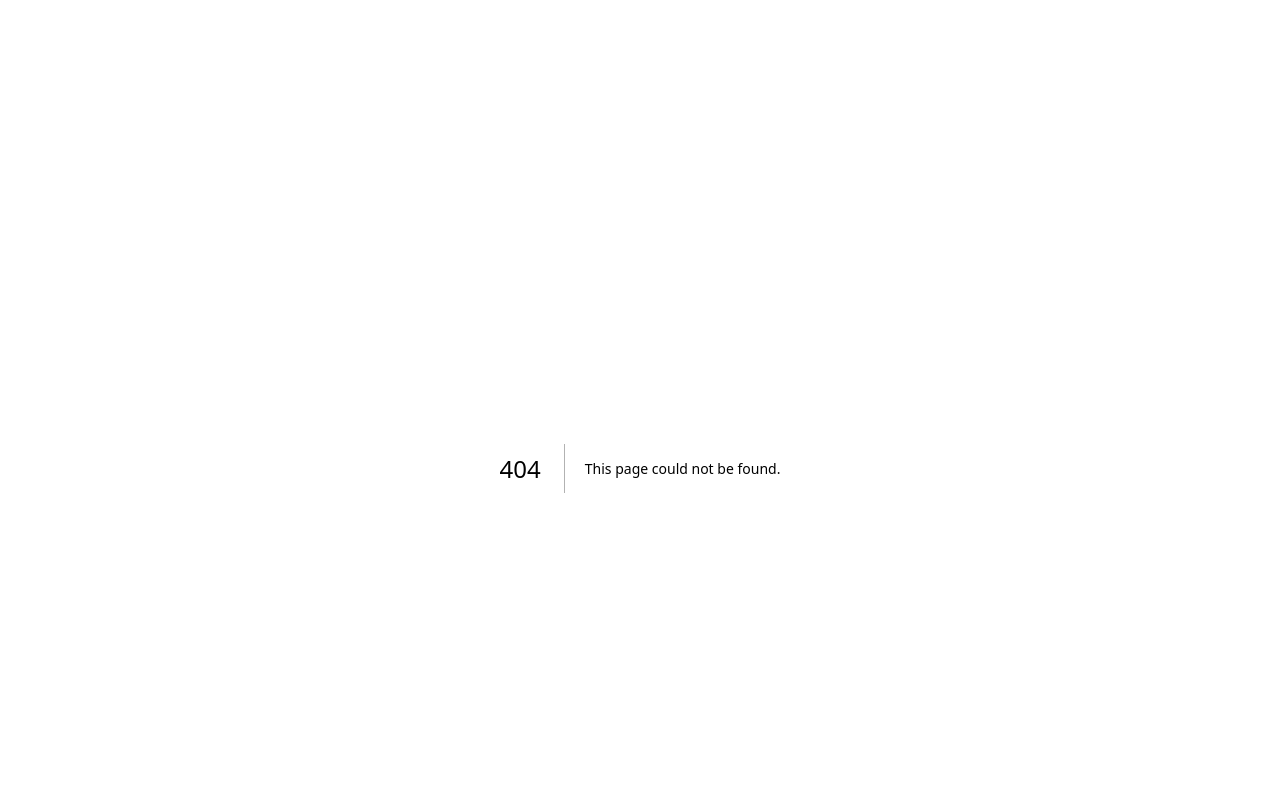
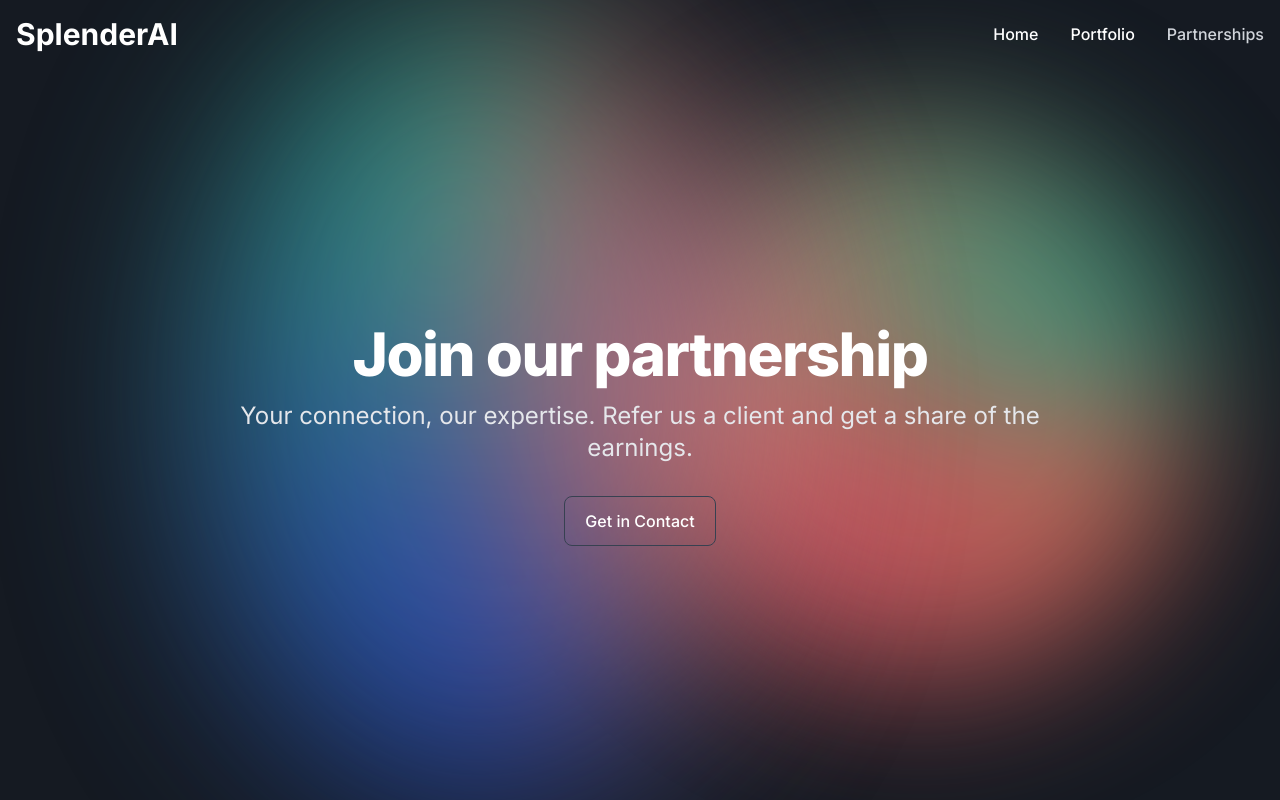
Before and after one commit to andreafabbricatore/splenderaiweb, a Next.js app: page /partnerships in a window 1280 px wide. Before the commit this address had no page. Shown: the top 800 px of the page. Built offline with nearby package versions, Linux system fonts and the light colour scheme.

Commit message:
added partnership page, changed navbar design

```diff
--- a/src/app/components/navbar.tsx
+++ b/src/app/components/navbar.tsx
@@ -52,15 +52,15 @@ function Navbar() {
           } w-full md:block md:w-auto`}
           id="navbar-default"
         >
-          <ul className="font-medium flex flex-col p-4 md:p-0 mt-4 border rounded-lg md:flex-row md:space-x-8 rtl:space-x-reverse md:mt-0 md:border-0 bg-gray-800 md:bg-transparent border-gray-700">
+          <ul className="font-medium flex flex-col p-4 md:p-0 mt-4 border rounded-lg md:flex-row md:space-x-8 rtl:space-x-reverse md:mt-0 md:border-0 bg-transparent md:bg-transparent border-gray-700">
             <li>
               <Link
                 onClick={toggleMenu}
                 href="/"
                 className={
                   currentRoute == "/"
-                    ? "block py-2 px-3 bg-blue-700 rounded md:bg-transparent md:p-0 text-white md:text-blue-500"
-                    : "block py-2 px-3 rounded md:border-0 md:p-0 text-white md:hover:text-blue-500 hover:bg-gray-700 hover:text-white md:hover:bg-transparent"
+                    ? "block py-2 px-3 hover:border md:hover:border-0 bg-transparent rounded md:p-0 text-gray-300  hover:border-gray-700"
+                    : "block py-2 px-3 hover:border md:hover:border-0 bg-transparent rounded md:p-0 text-white md:hover:text-gray-300 hover:border-gray-700"
                 }
                 aria-current="page"
               >
@@ -73,11 +73,24 @@ function Navbar() {
                 href="/portfolio"
                 className={
                   currentRoute == "/portfolio"
-                    ? "block py-2 px-3 bg-blue-700 rounded md:bg-transparent md:p-0 text-white md:text-blue-500"
-                    : "block py-2 px-3 rounded md:border-0 md:p-0 text-white md:hover:text-blue-500 hover:bg-gray-700 hover:text-white md:hover:bg-transparent"
+                    ? "block py-2 px-3 hover:border md:hover:border-0 bg-transparent rounded md:p-0 text-gray-300  hover:border-gray-700 "
+                    : "block py-2 px-3 hover:border md:hover:border-0 bg-transparent rounded md:p-0 text-white md:hover:text-gray-300 hover:border-gray-700"
                 }
               >
                 Portfolio
+              </Link>
+            </li>
+            <li>
+              <Link
+                onClick={toggleMenu}
+                href="/partnerships"
+                className={
+                  currentRoute == "/partnerships"
+                    ? "block py-2 px-3 hover:border md:hover:border-0 bg-transparent rounded md:p-0 text-gray-300  hover:border-gray-700 "
+                    : "block py-2 px-3 hover:border md:hover:border-0 bg-transparent rounded md:p-0 text-white md:hover:text-gray-300 hover:border-gray-700"
+                }
+              >
+                Partnerships
               </Link>
             </li>
           </ul>
--- /dev/null
+++ b/src/app/components/partnershiphero.tsx
@@ -0,0 +1,25 @@
+import Image from "next/image";
+
+export default function PartnershipHero() {
+  return (
+    <section className="">
+      <div className="py-64 px-4 mx-auto max-w-screen-xl text-center lg:py-64 lg:px-12">
+        <h1 className="mb-4 text-4xl font-extrabold tracking-tight leading-none md:text-5xl lg:text-6xl text-white">
+          Join our partnership
+        </h1>
+        <p className="mb-8 text-lg font-normal lg:text-2xl sm:px-16 xl:px-48 text-gray-200">
+          Your connection, our expertise. Refer us a client and get a share of
+          the earnings.
+        </p>
+        <div className="flex flex-col mb-8 lg:mb-16 space-y-4 sm:flex-row sm:justify-center sm:space-y-0 sm:space-x-4">
+          <a
+            href="mailto:hi@splenderai.co"
+            className="inline-flex justify-center items-center py-3 px-5 text-base font-medium text-center rounded-lg border focus:ring-4  text-white border-gray-700 hover:bg-gray-700 focus:ring-gray-800"
+          >
+            Get in Contact
+          </a>
+        </div>
+      </div>
+    </section>
+  );
+}
--- /dev/null
+++ b/src/app/partnerships/page.tsx
@@ -0,0 +1,9 @@
+import PartnershipHero from "../components/partnershiphero";
+
+export default function Partnerships() {
+  return (
+    <main className="main">
+      <PartnershipHero></PartnershipHero>
+    </main>
+  );
+}
```
